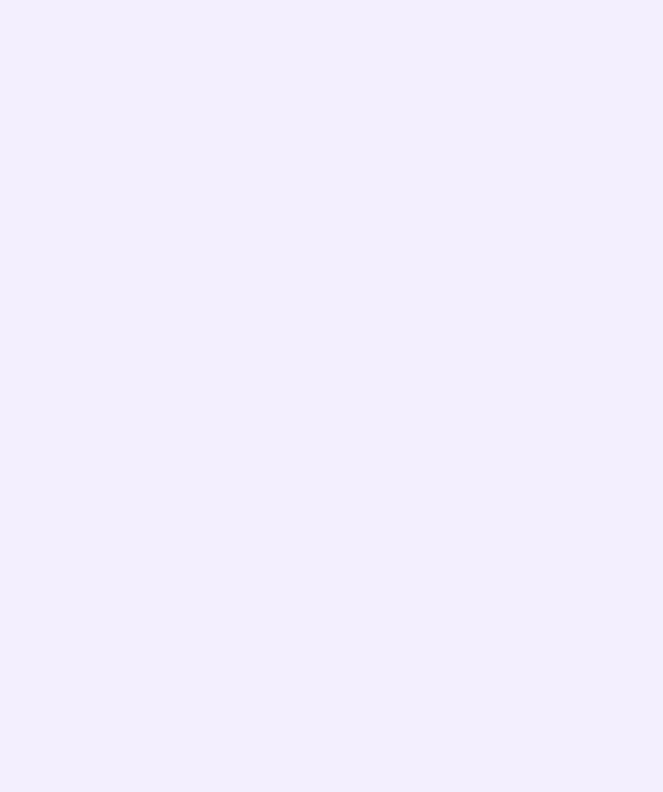
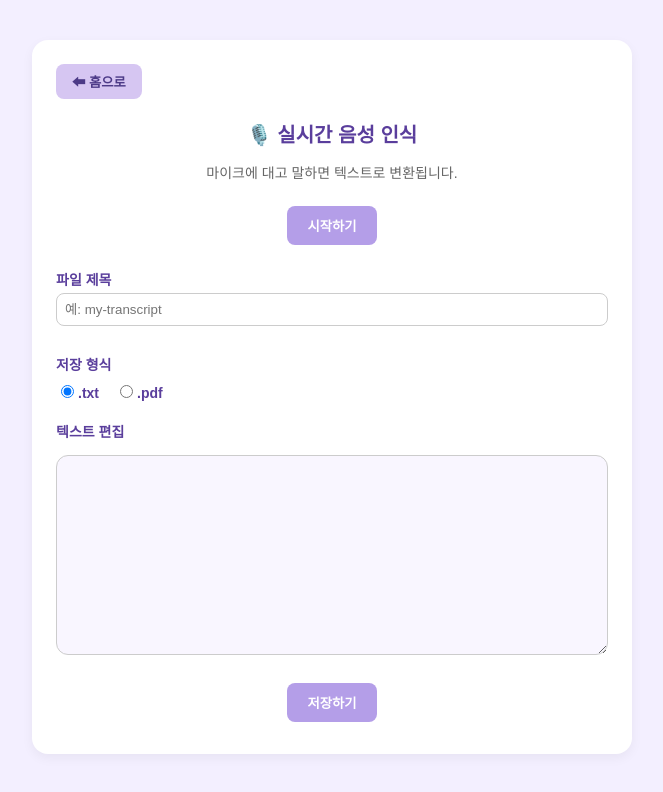
Before and after one commit to Second-Teacher/front-end, a React (Create React App) app: page /VoiceToText in a window 1280 px wide. Before the commit this address had no page. Shown: the top 792 px of the page, without its empty margins (308-971 px from the left). Built offline with nearby package versions, Linux system fonts and the light colour scheme.

Commit message:
feat: 음성 인식 결과 편집 및 txt/pdf 저장 기능 추가

```diff
--- a/package.json
+++ b/package.json
@@ -14,6 +14,7 @@
     "react": "^19.1.0",
     "react-calendar": "^5.1.0",
     "react-dom": "^19.1.0",
+    "react-icons": "^5.5.0",
     "react-router-dom": "^7.5.3",
     "react-scripts": "5.0.1",
     "web-vitals": "^2.1.4"
--- a/src/App.js
+++ b/src/App.js
@@ -7,6 +7,7 @@ import MyPage from './components/MyPage';
 import UserHome from './components/userhome'; // ✅ 실제 위치 확인 필요
 import Upload from './components/upload';
 import Uploadeddata from './components/uploadeddata';
+import VoiceToText from './components/VoiceToText';
 
 
 
@@ -21,6 +22,7 @@ function App() {
         <Route path="/userhome" element={<UserHome />} /> {/* ✅ 로그인 후 홈 */}
         <Route path="/upload" element={<Upload />} />
         <Route path="/uploaded-data" element={<Uploadeddata />} />
+        <Route path="/VoiceToText" element={<VoiceToText />} />
       </Routes>
     </Router>
   );
--- /dev/null
+++ b/src/components/VoiceToText.css
@@ -0,0 +1,117 @@
+.voice-card {
+  background-color: white;
+  border-radius: 16px;
+  box-shadow: 0 4px 12px rgba(0, 0, 0, 0.05);
+  padding: 24px;
+  max-width: 600px;
+  text-align: center;
+  font-family: 'Noto Sans KR', sans-serif;
+  margin: 40px auto;
+  width: 90%;
+  box-sizing: border-box;
+}
+
+.top-nav {
+  display: flex;
+  justify-content: flex-start;
+  margin-bottom: 20px;
+}
+
+.home-button {
+  padding: 8px 16px;
+  background-color: #d6c6f2;
+  color: #4c3a87;
+  border: none;
+  border-radius: 8px;
+  font-weight: bold;
+  cursor: pointer;
+  transition: background-color 0.3s ease;
+}
+
+.home-button:hover {
+  background-color: #bba3f3;
+}
+
+.voice-title {
+  font-size: 20px;
+  font-weight: bold;
+  color: #5a3e9c;
+  margin-bottom: 8px;
+}
+
+.voice-description {
+  font-size: 14px;
+  color: #666;
+  margin-bottom: 16px;
+}
+
+.voice-button {
+  background-color: #b49ee8;
+  color: white;
+  border: none;
+  border-radius: 8px;
+  padding: 10px 20px;
+  font-weight: bold;
+  cursor: pointer;
+  transition: background-color 0.3s ease;
+  margin: 8px;
+}
+
+.voice-button:hover {
+  background-color: #a086dc;
+}
+
+.form-group {
+  margin-top: 16px;
+  text-align: left;
+}
+
+label {
+  font-size: 14px;
+  font-weight: bold;
+  display: block;
+  margin-bottom: 4px;
+  color: #5a3e9c;
+}
+
+.text-input {
+  width: 100%;
+  padding: 8px;
+  border: 1px solid #ccc;
+  border-radius: 8px;
+  font-family: 'Noto Sans KR', sans-serif;
+  margin-bottom: 12px;
+  box-sizing: border-box;
+}
+
+.text-area {
+  width: 100%;
+  padding: 12px;
+  border: 1px solid #ccc;
+  border-radius: 12px;
+  font-family: 'Noto Sans KR', sans-serif;
+  font-size: 14px;
+  resize: vertical;
+  background-color: #f9f6ff;
+  white-space: pre-wrap;
+  box-sizing: border-box;
+  margin-bottom: 16px;
+}
+
+.radio-group {
+  display: flex;
+  gap: 16px;
+  margin: 8px 0 12px;
+  color: #333;
+  align-items: center;
+}
+
+.radio-group input {
+  margin-right: 4px;
+}
+
+.save-message {
+  font-size: 14px;
+  margin-top: 8px;
+  color: #4caf50; /* 기본: 성공 메시지 색상 */
+}
--- /dev/null
+++ b/src/components/VoiceToText.js
@@ -0,0 +1,175 @@
+import React, { useState, useRef, useEffect } from 'react';
+import { useNavigate } from 'react-router-dom';
+import jsPDF from 'jspdf';
+import './VoiceToText.css';
+
+function VoiceToText() {
+  const [text, setText] = useState('');
+  const [filename, setFilename] = useState('');
+  const [format, setFormat] = useState('txt');
+  const [isListening, setIsListening] = useState(false);
+  const [message, setMessage] = useState('');
+  const recognitionRef = useRef(null);
+  const navigate = useNavigate();
+
+  const startListening = () => {
+    const SpeechRecognition = window.SpeechRecognition || window.webkitSpeechRecognition;
+    if (!SpeechRecognition) {
+      alert('이 브라우저는 음성 인식을 지원하지 않습니다.');
+      return;
+    }
+
+    const recognition = new SpeechRecognition();
+    recognitionRef.current = recognition;
+    recognition.lang = 'ko-KR';
+    recognition.interimResults = true;
+    recognition.continuous = true;
+
+    recognition.onresult = (event) => {
+      let finalTranscript = '';
+      for (let i = event.resultIndex; i < event.results.length; ++i) {
+        if (event.results[i].isFinal) {
+          const timestamp = new Date().toLocaleTimeString('ko-KR', { hour12: false });
+          const sentence = event.results[i][0].transcript.trim();
+          finalTranscript += `[${timestamp}] ${sentence}\n`;
+        }
+      }
+      if (finalTranscript) {
+        setText((prev) => prev + finalTranscript);
+      }
+    };
+
+    recognition.onerror = (e) => {
+      console.error('인식 오류:', e);
+    };
+
+    recognition.start();
+    setIsListening(true);
+  };
+
+  const stopListening = () => {
+    recognitionRef.current?.stop();
+    setIsListening(false);
+  };
+
+  const handleSave = () => {
+    try {
+      const name =
+        filename.trim() ||
+        `stt_result_${new Date().toISOString().slice(0, 19).replace(/[:T]/g, '-')}`;
+
+      if (format === 'txt') {
+        const blob = new Blob([text], { type: 'text/plain;charset=utf-8' });
+        const url = URL.createObjectURL(blob);
+        const a = document.createElement('a');
+        a.href = url;
+        a.download = `${name}.txt`;
+        a.click();
+        URL.revokeObjectURL(url);
+        setMessage('✅ 파일이 성공적으로 저장되었습니다.');
+      } else if (format === 'pdf') {
+        const doc = new jsPDF();
+        const title = filename.trim() || '음성 인식 결과';
+        const currentDate = new Date().toLocaleDateString('ko-KR', {
+          year: 'numeric',
+          month: '2-digit',
+          day: '2-digit',
+        });
+        const pageWidth = doc.internal.pageSize.getWidth();
+
+        doc.setFontSize(16);
+        doc.text(title, pageWidth / 2, 20, { align: 'center' });
+
+        doc.setFontSize(12);
+        doc.text(currentDate, pageWidth - 10, 20, { align: 'right' });
+
+        const lines = doc.splitTextToSize(text, 180);
+        doc.text(lines, 10, 35);
+
+        doc.save(`${name}.pdf`);
+        setMessage('✅ 파일이 성공적으로 저장되었습니다.');
+      }
+    } catch (error) {
+      console.error('저장 실패:', error);
+      setMessage('❌ 파일 저장 중 오류가 발생했습니다.');
+    }
+  };
+
+  // ✅ 알림 메시지 자동 삭제 (3초 후)
+  useEffect(() => {
+    if (message) {
+      const timer = setTimeout(() => setMessage(''), 3000);
+      return () => clearTimeout(timer);
+    }
+  }, [message]);
+
+  return (
+    <div className="voice-card">
+      <div className="top-nav">
+        <button className="home-button" onClick={() => navigate('/userhome')}>
+          ⬅ 홈으로
+        </button>
+      </div>
+
+      <h2 className="voice-title">🎙️ 실시간 음성 인식</h2>
+      <p className="voice-description">마이크에 대고 말하면 텍스트로 변환됩니다.</p>
+
+      <button className="voice-button" onClick={isListening ? stopListening : startListening}>
+        {isListening ? '중지하기' : '시작하기'}
+      </button>
+
+      <div className="form-group">
+        <label>파일 제목</label>
+        <input
+          type="text"
+          className="text-input"
+          placeholder="예: my-transcript"
+          value={filename}
+          onChange={(e) => setFilename(e.target.value)}
+        />
+      </div>
+
+      <div className="form-group">
+        <label>저장 형식</label>
+        <div className="radio-group">
+          <label>
+            <input
+              type="radio"
+              value="txt"
+              checked={format === 'txt'}
+              onChange={(e) => setFormat(e.target.value)}
+            />
+            .txt
+          </label>
+          <label>
+            <input
+              type="radio"
+              value="pdf"
+              checked={format === 'pdf'}
+              onChange={(e) => setFormat(e.target.value)}
+            />
+            .pdf
+          </label>
+        </div>
+      </div>
+
+      <div className="form-group">
+        <label>텍스트 편집</label>
+        <textarea
+          className="text-area"
+          value={text}
+          onChange={(e) => setText(e.target.value)}
+          rows="10"
+        />
+      </div>
+
+      <button className="voice-button" onClick={handleSave} disabled={!text}>
+        저장하기
+      </button>
+
+      {message && <p className="save-message">{message}</p>}
+    </div>
+  );
+}
+
+export default VoiceToText;
--- a/src/components/userhome.js
+++ b/src/components/userhome.js
@@ -60,7 +60,7 @@ function UserHome() {
   <div className="feature-card">
     <h3>🎤 음성자료 변환기</h3>
     <p>강의 녹음을 텍스트로 변환해보세요.</p>
-    <button onClick={() => navigate('/voice-to-text')}>음성 변환</button>
+    <button onClick={() => navigate('/VoiceToText')}>음성 변환</button>
   </div>
 </div>
 
```
Also changed, not shown: 1 other file (tests, documents, lock files or other folders).
